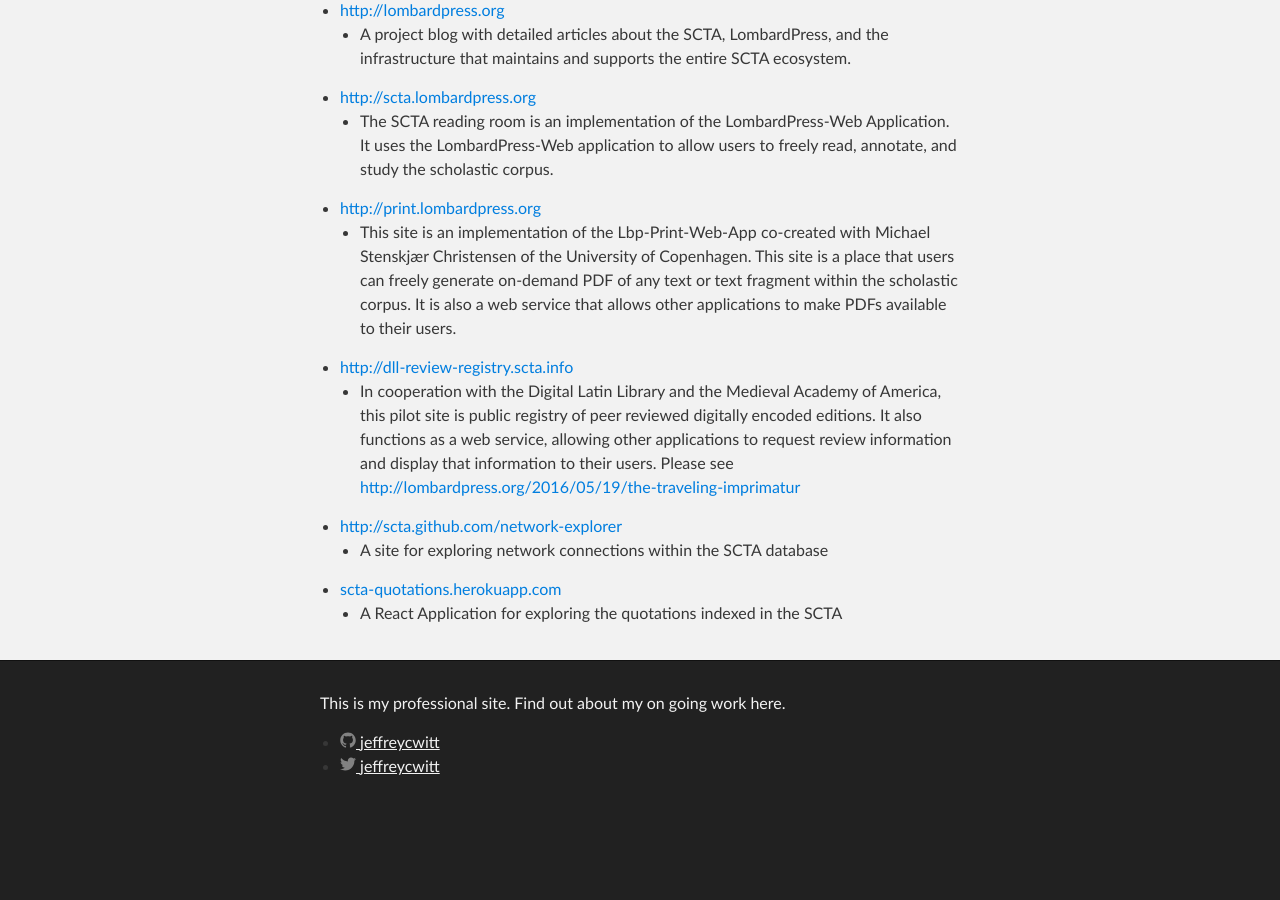
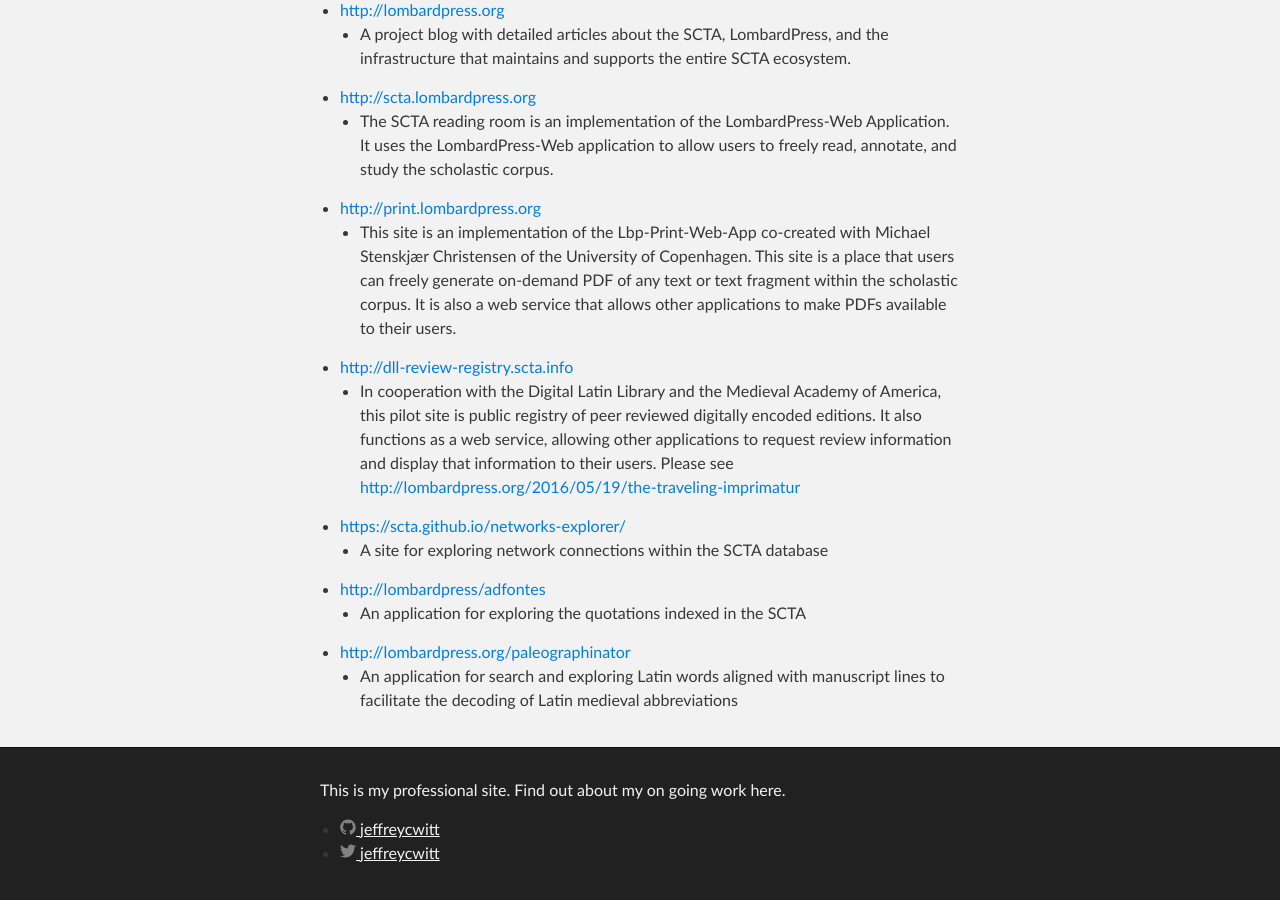
Before and after one commit to jeffreycwitt/jeffreycwitt.github.io, a Jekyll site: the page built from pages/digitalprojects.html, in a window 1280 px wide and 900 px high, scrolled down 2408 px. Built offline with Jekyll 4.4.1, drawn with Linux system fonts in a browser that asks for light colours; before the commit the page ends 3221 px from its top, so only the background shows below that.

Commit message:
updated cv and digital projects

```diff
--- a/pages/digitalprojects.html
+++ b/pages/digitalprojects.html
@@ -340,7 +340,7 @@
 
    <ul>
 
-      <li class="cv-list"><a href="http://scta.github.com/network-explorer">http://scta.github.com/network-explorer</a>
+      <li class="cv-list"><a href="https://scta.github.io/networks-explorer/">https://scta.github.io/networks-explorer/</a>
 
          <ul>
 
@@ -354,11 +354,30 @@
 
    <ul>
 
-      <li class="cv-list"><a href="http://scta-quotations.herokuapp.com">scta-quotations.herokuapp.com</a>
+      <li class="cv-list">
+         <a href="http://lombardpress.org/adfontes">http://lombardpress/adfontes</a>
 
          <ul>
 
-            <li class="cv-list">A React Application for exploring the quotations indexed in the SCTA</li>
+            <li class="cv-list">An application for exploring the quotations indexed in the SCTA</li>
+
+         </ul>
+
+      </li>
+
+   </ul>
+
+   <ul>
+
+      <li class="cv-list">
+         <a href="http://lombardpress.org/paleographinator">http://lombardpress.org/paleographinator</a>
+
+         <ul>
+
+            <li class="cv-list">An application for search and exploring Latin words aligned with manuscript lines
+               to facilitate
+               the decoding of Latin medieval abbreviations
+            </li>
 
          </ul>
 
```
Also changed, not shown: other parts of pages/digitalprojects.html (+1 -1 lines), pages/cv.html (+32 -15 lines).
